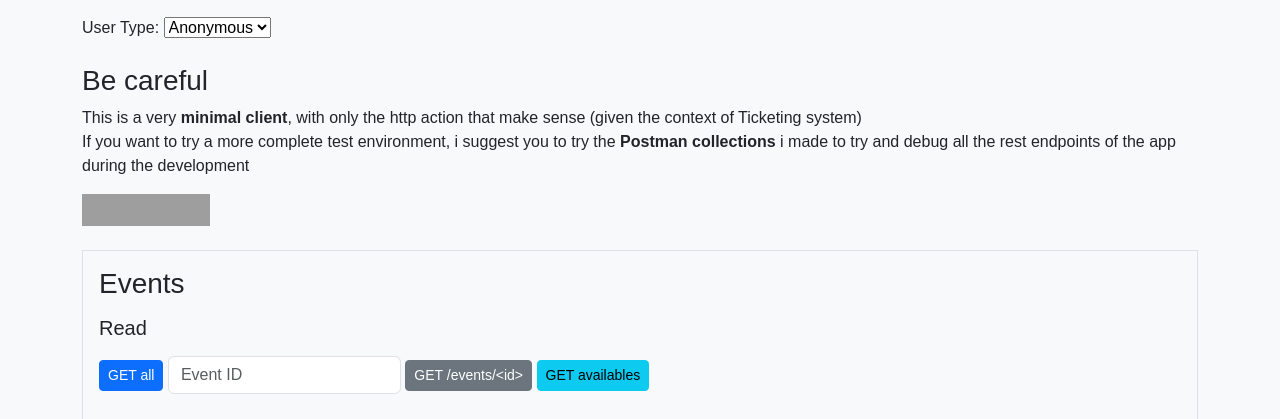
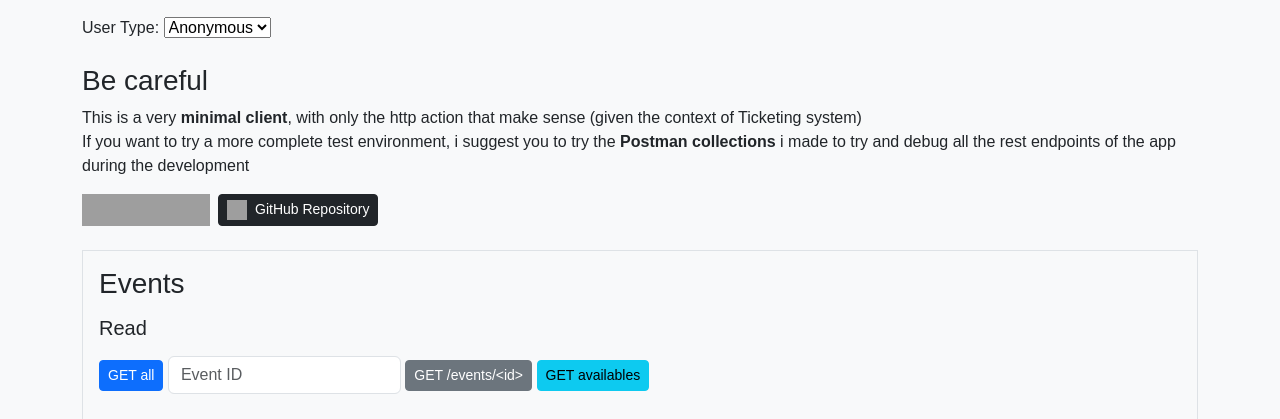
Before and after one commit to TheRealPala/ppm-second-midterm, a Django app: page / in a window 1280 px wide. Shown: the part 176-595 px from the top of the page. Run offline with Django 5.2, Linux system fonts and the light colour scheme; grey boxes are pictures that could not be loaded.

Commit message:
INFO: Added github toggle in the minimal client

```diff
--- a/templates/index.html
+++ b/templates/index.html
@@ -32,11 +32,17 @@
             This is a very <b>minimal client</b>, with only the http action that make sense (given the context of Ticketing system) <br>
             If you want to try a more complete test environment, i suggest you to try the <b>Postman collections</b> i made to try and debug all the rest endpoints of the app during the development
         </p>
-        <a href="https://ticket-api.palano.it" target="_blank">
-             <img src="https://run.pstmn.io/button.svg" alt="Run In Postman"
-                  style="width: 128px; height: 32px;">
-        </a>
+        <div class="d-flex gap-2">
+            <a href="https://ticket-api.palano.it" target="_blank">
+                 <img src="https://run.pstmn.io/button.svg" alt="Run In Postman"
+                      style="width: 128px; height: 32px;">
+            </a>
 
+            <a href="https://github.com/TheRealPala/ppm-second-midterm" target="_blank" class="btn btn-dark btn-sm d-flex align-items-center">
+                <img src="https://github.githubassets.com/images/modules/logos_page/GitHub-Mark.png" alt="GitHub Logo" style="width: 20px; height: 20px; margin-right: 8px;">
+                GitHub Repository
+            </a>
+        </div>
     </section>
     <section class="mt-4">
         <div class="border p-3 mb-4">
```
